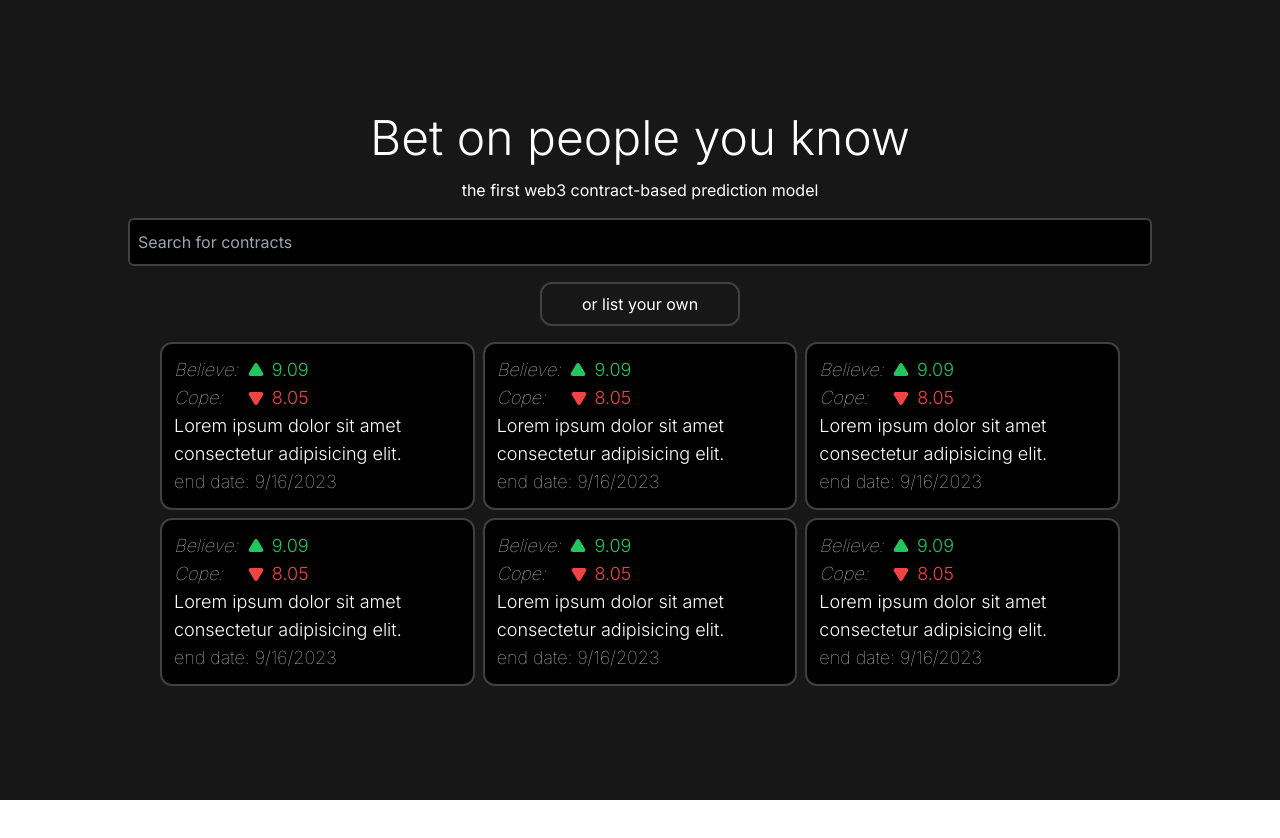
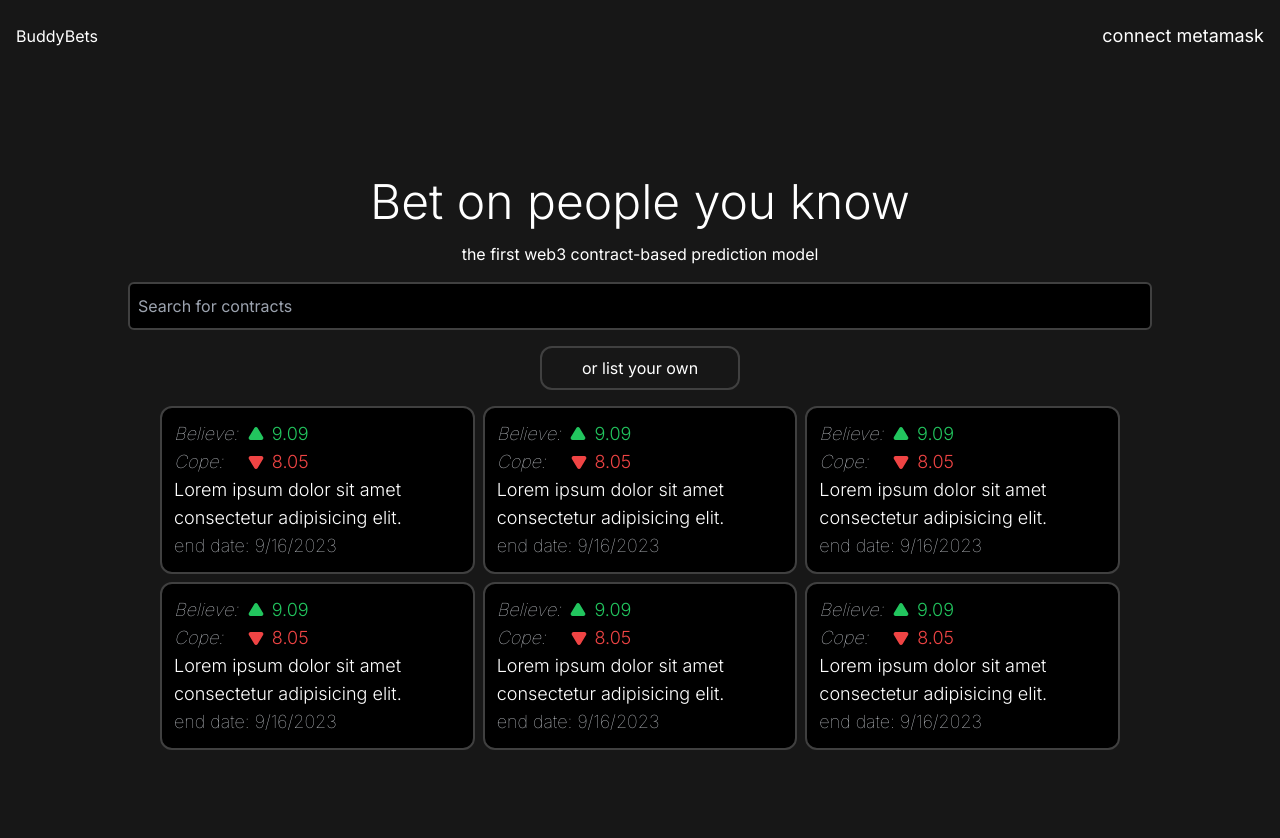
Before and after one commit to alxn3/VTHacks11, a SvelteKit app: page / in a window 1280 px wide. Shown: the top 838 px of the page. Before the commit the page ends 800 px from the top, so only its background shows below. Built offline with nearby package versions, Linux system fonts and the light colour scheme.

Commit message:
metamask stuff

```diff
--- a/package.json
+++ b/package.json
@@ -32,6 +32,7 @@
   },
   "type": "module",
   "dependencies": {
+    "@metamask/detect-provider": "^2.0.0",
     "@tabler/icons-svelte": "^2.34.0"
   }
 }
--- /dev/null
+++ b/src/lib/MetaMask.ts
@@ -0,0 +1 @@
+import detectEthereumProvider from '@metamask/detect-provider';
--- /dev/null
+++ b/src/lib/NavBar.svelte
@@ -0,0 +1,57 @@
+<script>
+	import { onMount } from 'svelte';
+    import detectEthereumProvider from '@metamask/detect-provider';
+	export let loggedIn = false;
+
+    let currentAccount = null;
+    const connectMeta = () => {
+        detectEthereumProvider().then((provider) => {
+            if (provider) {
+                console.log('Ethereum successfully detected!');
+                provider
+                    .request({ method: 'eth_requestAccounts' })
+                    .then((/** @type {any[]} */ accounts) => {
+                        currentAccount = accounts[0];
+                        loggedIn = true;
+                        console.log(currentAccount);
+                    })
+                    .catch((/** @type {{ code: number; }} */ err) => {
+                        if (err.code === 4001) {
+                            // EIP-1193 userRejectedRequest error
+                            console.log('Please connect to MetaMask.');
+                        } else {
+                            console.error(err);
+                        }
+                    });
+            } else {
+                console.error('Please install MetaMask!');
+            }
+        });
+    }
+</script>
+
+<nav class="w-full bg-neutral-900 text-white">
+	<div class="w-full bg-primary-900 bg-opacity-20 pt-2">
+		<div class=" mx-auto flex h-[3.5rem] w-full items-center justify-between">
+            <div class="mx-4">
+                <h1><a href="/">BuddyBets</a></h1>
+            </div>
+			<div class="flex">
+				{#if loggedIn}
+					<a href="/profile">
+						<button
+							class=" mx-4 text-lg"
+							>My Profile</button
+						>
+					</a>
+				{:else}
+					<button
+						class="mx-4 text-lg"
+                        on:click={connectMeta}
+						>connect metamask</button
+					>
+				{/if}
+			</div>
+		</div>
+	</div>
+</nav>
--- a/src/routes/+layout.svelte
+++ b/src/routes/+layout.svelte
@@ -1,7 +1,8 @@
 <script lang="ts">
 	import '../app.css';
+	import NavBar from '../lib/NavBar.svelte';
 </script>
-
+<NavBar />
 <slot />
 <svelte:head>
 	<link rel="preconnect" href="https://fonts.googleapis.com" />
```
Also changed, not shown: 2 other files (tests, documents, lock files or other folders). Lines whose indentation alone changed are shown as unchanged.
